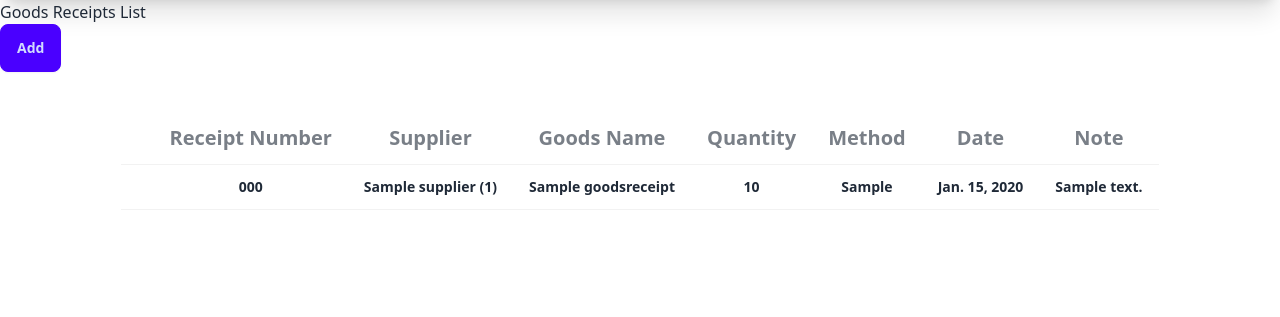
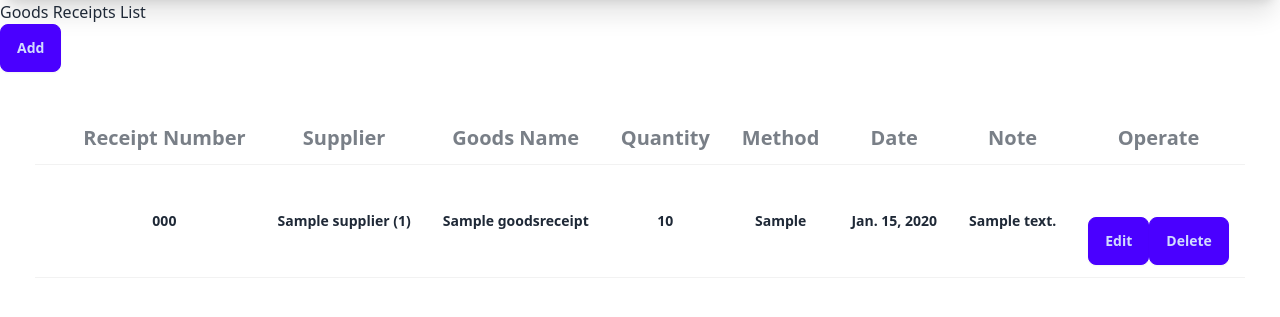
Before and after one commit to astrocamp/17th-TradeHub, a Django app: page /goods_receipts/ in a window 1280 px wide. Shown: the part 68-385 px from the top of the page. Run offline with Django 5.2, Linux system fonts and the light colour scheme; tables that the repository leaves empty hold one stand-in row (values such as "Sample post"); lists and menus that the app fills with data are empty; style sheets or scripts are compiled from the project's sources; parts of the project's set-up code (start-up, migrations or seed data) failed here and were passed over.

Commit message:
feat: #issue/#11 put edit&delete buttons in the index.html

```diff
--- a/apps/goods_receipts/templates/pages/GRindex.html
+++ b/apps/goods_receipts/templates/pages/GRindex.html
@@ -19,6 +19,7 @@
                     <th>Method</th>
                     <th>Date</th>
                     <th>Note</th>
+                    <th>Operate</th>
                 </tr>
             </thead>
             <tbody>
@@ -32,6 +33,16 @@
                     <th>{{goods_receipt.method}}</th>
                     <th>{{goods_receipt.date}}</th>
                     <th>{{goods_receipt.note}}</th>
+                    <th>
+                        <div class="flex justify-center mt-10">
+                            <div>
+                                <a href="{% url 'goods_receipts:GRedit' goods_receipt.id %}" class="btn btn-primary">Edit</a>
+                            </div>
+                            <div>
+                                <a onclick="return confirm('Delete?')" href="{% url 'goods_receipts:GRdelete' goods_receipt.id %}" class="btn btn-primary">Delete</a>
+                            </div>
+                        </div>
+                    </th>
                 </tr>
                 {% endfor %}
             </tbody>
--- a/apps/goods_receipts/templates/pages/GRnew.html
+++ b/apps/goods_receipts/templates/pages/GRnew.html
@@ -7,7 +7,7 @@
 <form action="{% url 'goods_receipts:GRindex' %}" method="POST">
     {% csrf_token %}
     {{form}}
-    <button class="btn btn-primary">新增</button>
+    <button class="btn btn-primary">Add</button>
 </form>
 
 {% endblock %}
```
